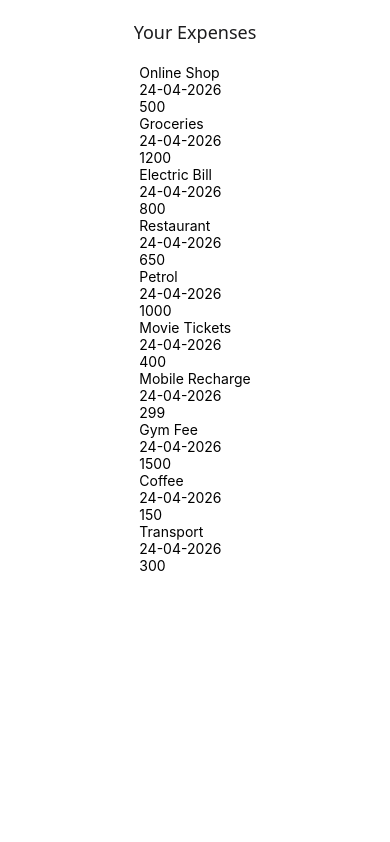
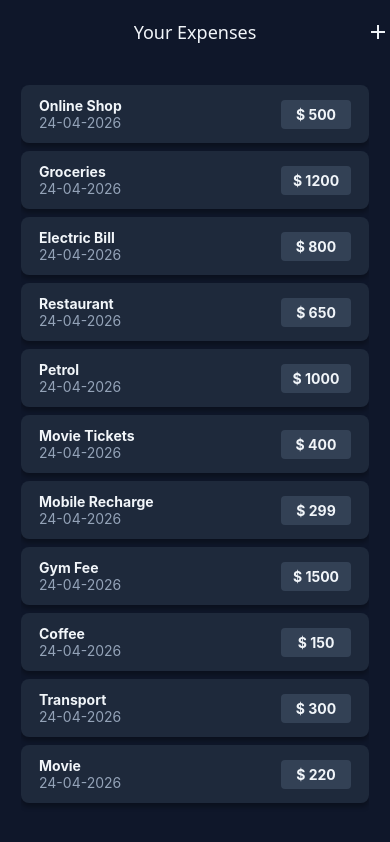
Before and after one commit to saicharan641A/ExpenseTracker, a React Native app: screen /HomeScreen in a window 390 px wide. Built offline with nearby package versions, Linux system fonts and the light colour scheme.

Commit message:
Status: Completed Full Expense Page

```diff
--- a/App.js
+++ b/App.js
@@ -6,17 +6,28 @@ import HomeScreen from './screens/authorized/HomeScreen';
 
 const Stack = createNativeStackNavigator();
 
+const style = {
+  headerStyle: { backgroundColor: '#0F172A' },
+  headerTintColor: '#F1F5F9',
+  contentStyle: {
+    backgroundColor: '#0F172A',
+  },
+  headerShadowVisible: false,
+  headerTitleAlign: 'center',
+}
+
 function RootStack() {
-  return(
-  <Stack.Navigator>
-    <Stack.Screen name='HomeScreen' component={HomeScreen} />
-  </Stack.Navigator>
+  return (
+    <Stack.Navigator screenOptions={style}>
+      <Stack.Screen name='HomeScreen' component={HomeScreen} />
+    </Stack.Navigator>
   );
 }
 
 export default function App() {
   return (
     <NavigationContainer>
+      <StatusBar style='light' />
       <RootStack />
     </NavigationContainer>
   );
--- /dev/null
+++ b/assets/colors/color.js
@@ -0,0 +1,7 @@
+export const Color = {
+    background: '#0F172A',
+    card: '#1E293B',
+    primary: '#F1F5F9',
+    secondary: '#94A3B8',
+    divider: '#334155',
+}
--- /dev/null
+++ b/components/ExpenseCard.js
@@ -0,0 +1,58 @@
+import { Text, View, StyleSheet, Pressable } from "react-native";
+import { Color } from "../assets/colors/color";
+
+export default function ExpenseCard({ title, date, amount }) {
+    return (
+        <Pressable>
+            <View style={styles.rootContainer}>
+                <View style={styles.container}>
+                    <Text style={styles.title}>{title}</Text>
+                    <Text style={styles.date}>{date}</Text>
+                </View>
+                <View style={styles.amtContainer}>
+                    <Text style={styles.amount}>$ {amount}</Text>
+                </View>
+            </View>
+        </Pressable>
+    );
+}
+
+const styles = StyleSheet.create({
+    rootContainer: {
+        flexDirection: 'row',
+        justifyContent: 'space-between',
+        alignItems: 'center',
+
+        backgroundColor: Color.card,
+        marginBottom: 8,
+        paddingVertical: 12,
+        paddingHorizontal: 18,
+        borderRadius: 8,
+
+        elevation: 4,
+        shadowColor: '#000',
+        shadowOffset: { width: 0, height: 4 },
+        shadowOpacity: 0.3,
+        shadowRadius: 5,
+    },
+    title: {
+        color: Color.primary,
+        fontWeight: 'bold',
+    },
+    date: {
+        color: Color.secondary,
+    },
+
+    amtContainer: {
+        backgroundColor: Color.divider,
+        width: 70,
+        paddingVertical: 6,
+        paddingHorizontal: 8,
+        alignItems: 'center',
+        borderRadius: 4,
+    },
+    amount: {
+        color: Color.primary,
+        fontWeight: 'bold',
+    }
+})
--- /dev/null
+++ b/components/PressableIcon.js
@@ -0,0 +1,12 @@
+import { View, Pressable } from "react-native";
+import MaterialIcons from '@expo/vector-icons/MaterialIcons';
+import { Color } from "../assets/colors/color";
+//<MaterialIcons name="add" size={24} color="black" />
+
+export default function PressableIcon({onPress}) {
+    return(
+        <Pressable onPress={onPress}>
+            <MaterialIcons name="add" size={24} color={Color.primary} />
+        </Pressable>
+    );
+}
--- a/screens/authorized/HomeScreen.js
+++ b/screens/authorized/HomeScreen.js
@@ -1,7 +1,9 @@
 import { Background, HeaderTitle } from "@react-navigation/elements";
 import { useLayoutEffect } from "react";
-import { StyleSheet, Text, View, TextInput, FlatList } from "react-native";
+import { StyleSheet, Text, View, TextInput, FlatList, Button } from "react-native";
 import { format } from 'date-fns';
+import ExpenseCard from "../../components/ExpenseCard";
+import PressableIcon from "../../components/PressableIcon";
 
 export default function HomeScreen({ navigation }) {
     const expenses = [
@@ -65,30 +67,30 @@ export default function HomeScreen({ navigation }) {
             date: format(new Date(), 'dd-MM-yyyy'),
             amount: 300,
         },
+        {
+            title: "Movie",
+            id: 11,
+            date: format(new Date(), 'dd-MM-yyyy'),
+            amount: 220,
+        },
     ];
 
     useLayoutEffect(() => {
         navigation.setOptions({
             title: "Your Expenses",
-            contentStyle: {
-                backgroundColor: '#fff',
-            },
-            headerShadowVisible: false,
-            headerTitleAlign: 'center',
+            headerRight: () => <PressableIcon onPress={()=>console.log("Hello!")} />
         })
     })
 
     function renderItem({ item }) {
+        const data = {
+            title: item.title,
+            date: item.date,
+            amount: item.amount,
+        }
+
         return (
-            <View>
-                <View>
-                    <Text>{item.title}</Text>
-                    <Text>{item.date}</Text>
-                </View>
-                <View>
-                    <Text>{item.amount}</Text>
-                </View>
-            </View>
+        <ExpenseCard {...data} />
         );
     }
 
@@ -102,6 +104,6 @@ export default function HomeScreen({ navigation }) {
 const styles = StyleSheet.create({
     rootContainer: {
         flex: 1,
-        alignItems: "center",
+        padding: 21,
     },
 });
```
